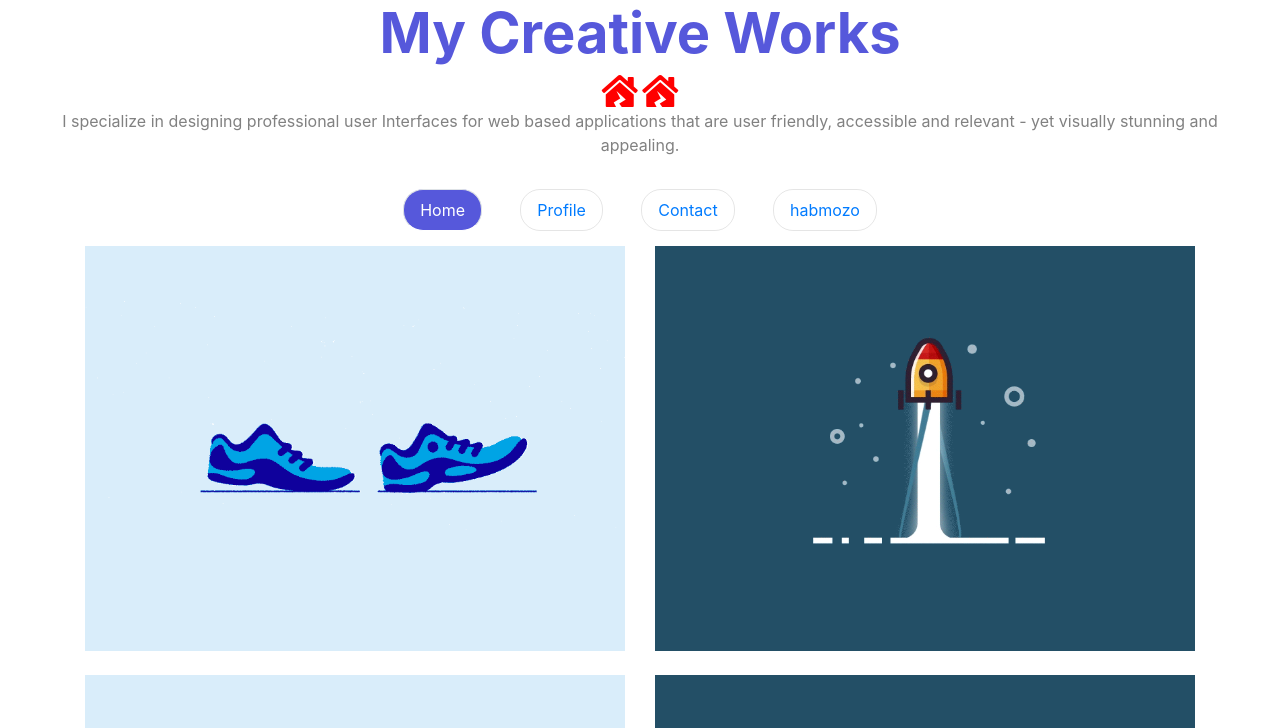
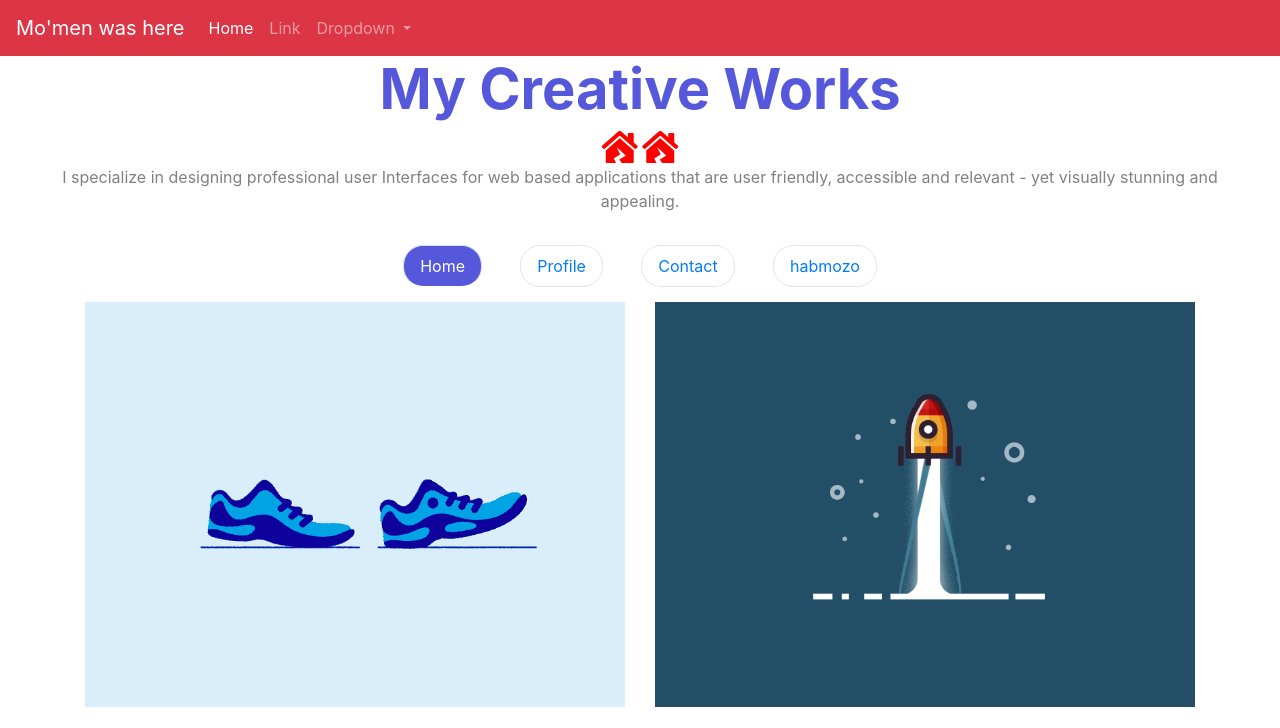
Before and after one commit to Samir95ahmed/testing, a plain HTML site: page first project/index.html in a window 1280 px wide. Shown: the top 728 px of the page. Drawn offline with Linux system fonts and the light colour scheme; a script that the page names is missing.

Commit message:
Mo'men Update

```diff
--- a/first project/index.html
+++ b/first project/index.html
@@ -1,40 +1,65 @@
+<html>
 
-
-
-<html>
 <head>
-        <link rel="stylesheet" href="css/bootstrap.min.css"/>
+  <link rel="stylesheet" href="css/bootstrap.min.css" />
   <link rel="stylesheet" href="css/all.min.css" />
-    <link rel="stylesheet" href="css/index_style.css"/>
+  <link rel="stylesheet" href="css/index_style.css" />
 
 
 
 </head>
+
 <body>
+    <nav class="navbar navbar-expand-lg navbar-dark bg-danger">
+        <a class="navbar-brand" href="#">Mo'men was here</a>
+        <button class="navbar-toggler" type="button" data-toggle="collapse" data-target="#navbarSupportedContent" aria-controls="navbarSupportedContent" aria-expanded="false" aria-label="Toggle navigation">
+          <span class="navbar-toggler-icon"></span>
+        </button>
 
+        <div class="collapse navbar-collapse" id="navbarSupportedContent">
+          <ul class="navbar-nav mr-auto">
+            <li class="nav-item active">
+              <a class="nav-link" href="#">Home <span class="sr-only">(current)</span></a>
+            </li>
+            <li class="nav-item">
+              <a class="nav-link" href="#">Link</a>
+            </li>
+            <li class="nav-item dropdown">
+              <a class="nav-link dropdown-toggle" href="#" id="navbarDropdown" role="button" data-toggle="dropdown" aria-haspopup="true" aria-expanded="false">
+                Dropdown
+              </a>
+              <div class="dropdown-menu" aria-labelledby="navbarDropdown">
+                <a class="dropdown-item" href="#">Action</a>
+                <a class="dropdown-item" href="#">Another action</a>
+                <div class="dropdown-divider"></div>
+                <a class="dropdown-item" href="#">Something else here</a>
+              </div>
+            </li>
 
-
-
+        </div>
+      </nav>
   <section class="projects text-center">
     <h1>My Creative Works</h1>
     <i class="fa-2x fas fa-house-damage"></i>
     <i class="fa-2x fas fa-house-damage"></i>
 
-     <p class="px-5">I specialize in designing professional user Interfaces for web based applications that are user friendly, accessible and relevant - yet visually stunning and appealing.
+    <p class="px-5">I specialize in designing professional user Interfaces for web based applications that are user
+      friendly, accessible and relevant - yet visually stunning and appealing.
     </p>
     <nav>
       <div class="nav nav-tabs w-40 m-auto py-3 justify-content-around" id="nav-tab" role="tablist">
-    <a class="nav-item nav-link active" id="nav-home-tab" data-toggle="tab" href="#nav-home" role="tab" aria-controls="nav-home" aria-selected="true">Home</a>
-    <a class="nav-item nav-link" id="nav-profile-tab" data-toggle="tab" href="#nav-profile" role="tab" aria-controls="nav-profile" aria-selected="false">Profile</a>
-    <a class="nav-item nav-link" id="nav-contact-tab" data-toggle="tab" href="#nav-contact" role="tab" aria-controls="nav-contact" aria-selected="false">Contact</a>
-   <a class="nav-item nav-link" id="nav-contact-tab" data-toggle="tab" href="#nav-habmozo" role="tab" aria-controls="nav-contact" aria-selected="false">habmozo</a>
+        <a class="nav-item nav-link active" id="nav-home-tab" data-toggle="tab" href="#nav-home" role="tab"
+          aria-controls="nav-home" aria-selected="true">Home</a>
+        <a class="nav-item nav-link" id="nav-profile-tab" data-toggle="tab" href="#nav-profile" role="tab"
+          aria-controls="nav-profile" aria-selected="false">Profile</a>
+        <a class="nav-item nav-link" id="nav-contact-tab" data-toggle="tab" href="#nav-contact" role="tab"
+          aria-controls="nav-contact" aria-selected="false">Contact</a>
+        <a class="nav-item nav-link" id="nav-contact-tab" data-toggle="tab" href="#nav-habmozo" role="tab"
+          aria-controls="nav-contact" aria-selected="false">habmozo</a>
       </div>
     </nav>
     <div class="tab-content" id="nav-tabContent">
       <div class="tab-pane fade show active" id="nav-home" role="tabpanel" aria-labelledby="nav-home-tab">
-
-
-
         <div class="container">
           <div class="row">
             <div class="col-md-6">
@@ -53,10 +78,6 @@
             </div>
           </div>
         </div>
-
-
-
-
 
 
 
@@ -81,8 +102,6 @@
             </div>
           </div>
         </div>
-
-
 
       </div>
       <div class="tab-pane fade" id="nav-contact" role="tabpanel" aria-labelledby="nav-contact-tab">
@@ -121,4 +140,5 @@
   <script src="js/index.js"></script>
 
 </body>
+
 </html>
```
Lines whose indentation alone changed are shown as unchanged.
